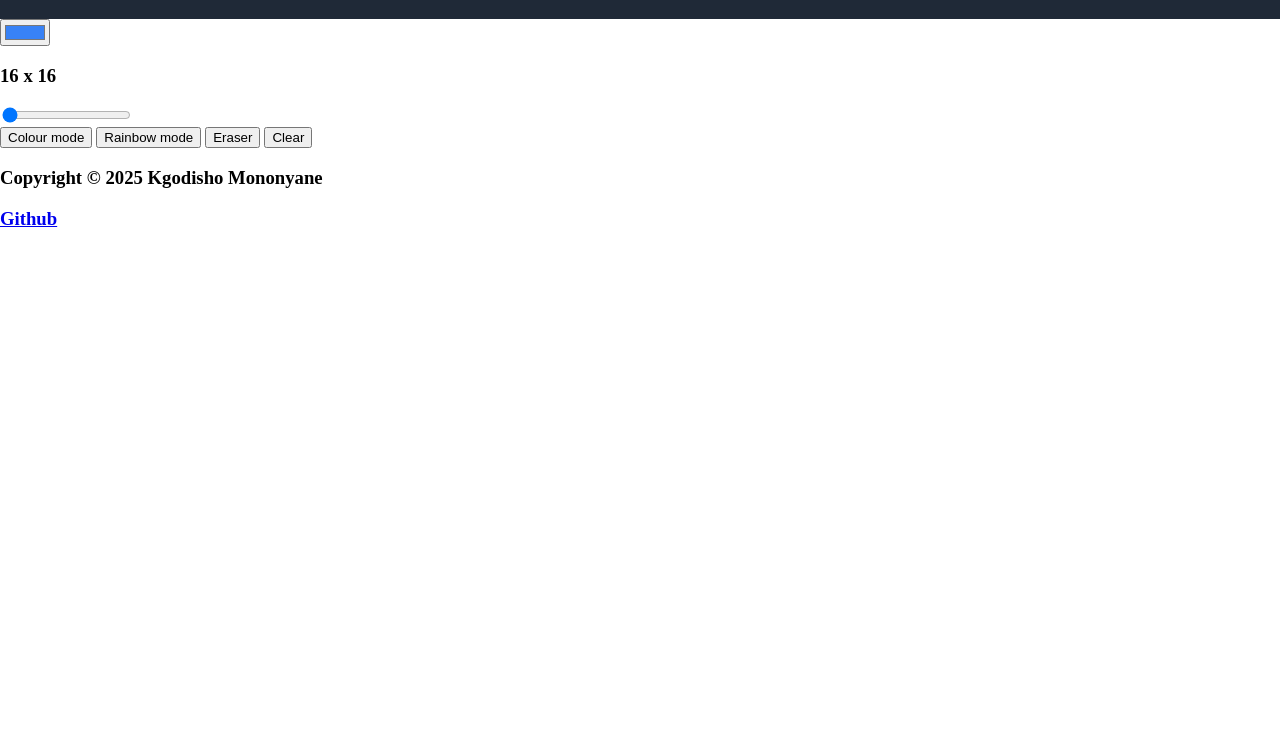
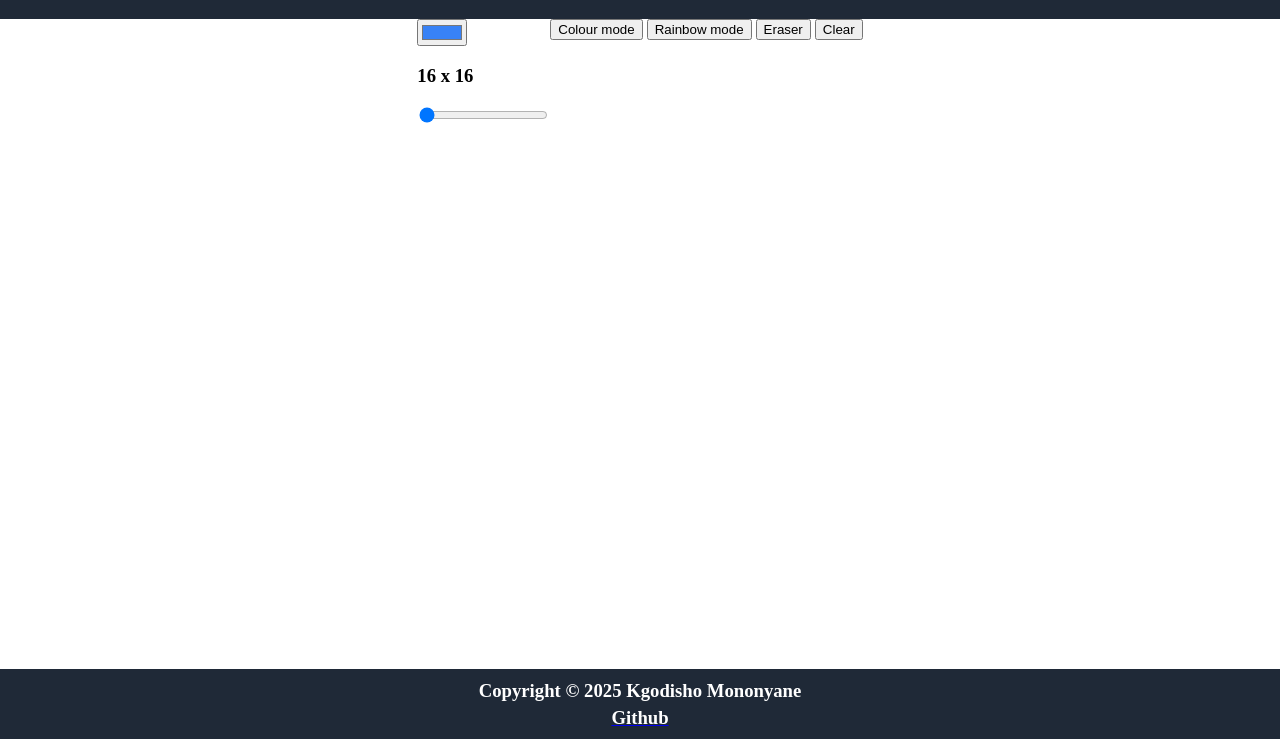
Before and after one commit to Kgodisho-Mononyane/Etch-a-Sketch, a plain HTML site: page index.html in a window 1280 px wide. Shown: the part 61-808 px from the top of the page. Drawn offline with Linux system fonts and the light colour scheme.

Commit message:
add footer styling

```diff
--- a/style.css
+++ b/style.css
@@ -21,7 +21,8 @@ body {
 
 /* BODY */
 #body-container {
-
+    display:flex;
+    justify-content: center;
 }
 
 #body-left {
@@ -78,29 +79,38 @@ body {
 
 /* FOOTER */
 #footer {
+    position: absolute;
+    display: flex;
+    flex-direction: column;
+    justify-content: center;
+    align-items: center;
+    background-color: #1F2937;
+    bottom: 0;
+    width: 100%;
 
+    height: 70px;
+}
+
+.copyright, .github {
+    color: white;
 }
 
 .copyright {
-
+    margin-bottom: 5px;
 }
 
 .github {
+    margin-top: 0;
+    padding-top: 0;
+}
 
+.github:hover {
+    /* color: purple; */
+    text-decoration: underline;
 }
 
 
-
-
-
 /*
-
-#body-container {
-    display:flex;
-    justify-content: center;
-}
-
-
 
 #colorPicker {
     border: none;
@@ -112,7 +122,6 @@ body {
 #myRange {
     width: 100px;
 }
-
 
 
 #grid {
@@ -151,30 +160,4 @@ body {
     background-color: #3882f6;
     color: white;
 }
-
-
-
-#footer{
-     bottom: 0;
-    left: 0;
-    right: 0;
-    background-color: #1F2937;
-    margin-top: 20px;
-    /* margin-bottom: 0; */
-    /* height: 100px;
-    display: flex;
-    flex-direction: column;
-    align-items: center;
-}
-
-.copyright, .github {
-    color: white;
-}
-
-.github {
-    margin-top: 0;
-}
-
-.github:hover {
-    text-decoration: underline;
-  } */
+*/
```
